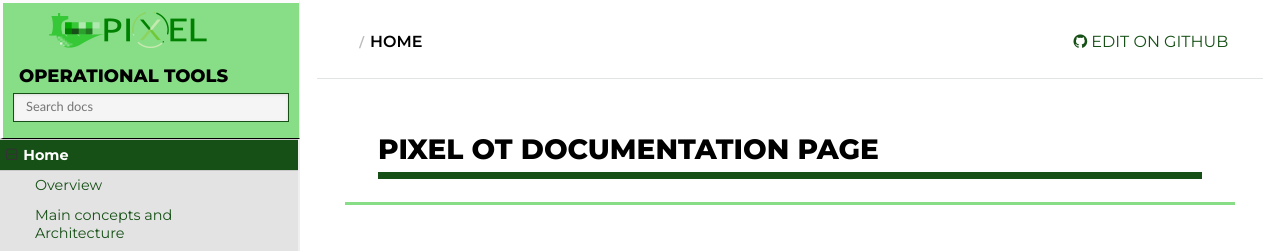
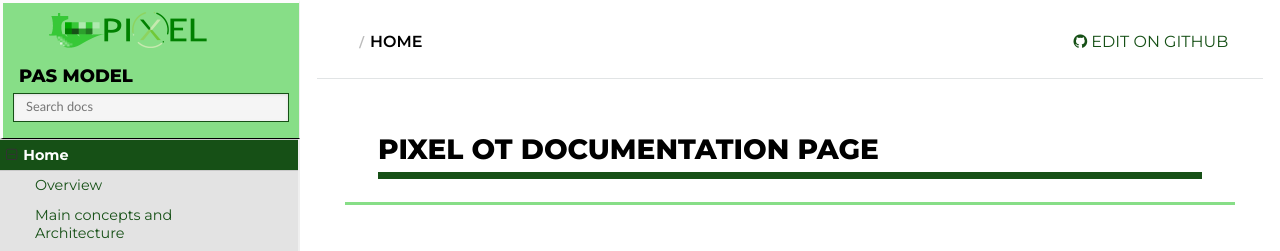
Before and after one commit to pixel-ports/docs-pas, an MkDocs documentation site: the page built from docs/index.md, in a window 1280 px wide. Shown: the top 251 px of the page. Built offline with MkDocs 1.6.1, drawn with Linux system fonts in a browser that asks for light colours; nearby versions of some CDN libraries; some of the changed lines change nothing that is shown.

Commit message:
mkdocs.yml update

```diff
--- a/mkdocs.yml
+++ b/mkdocs.yml
@@ -1,6 +1,6 @@
-site_name: Operational Tools
-site_description: 'PIXEL Operational Tools Documentation Hub'
-site_author: 'Benjamin Molina'
+site_name: PAS model
+site_description: 'PIXEL PAS model description and user guide'
+site_author: 'CATIE'
 
 # this allows visualizing content in github as anonympus user without having to log in
 edit_uri: blob/master/docs/
@@ -14,7 +14,7 @@
     - css/monokai_sublime_.css
     - css/pigments-monokai.css
 
-repo_url: https://github.com/pixel-ports/ot-docs-hub
+repo_url: https://github.com/ES-catie/docs-PAS-model
 
 nav:
     - Home: index.md
```
